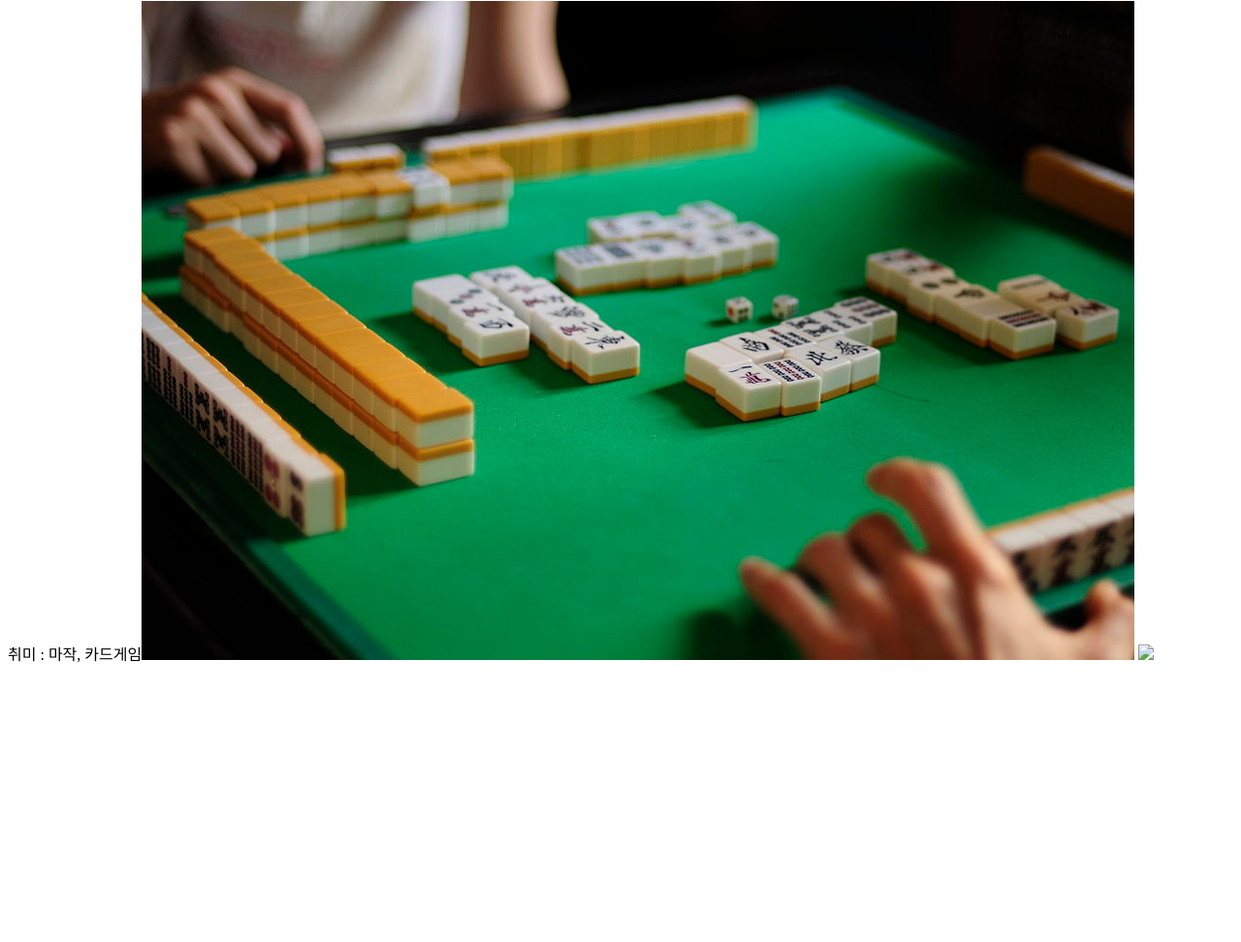
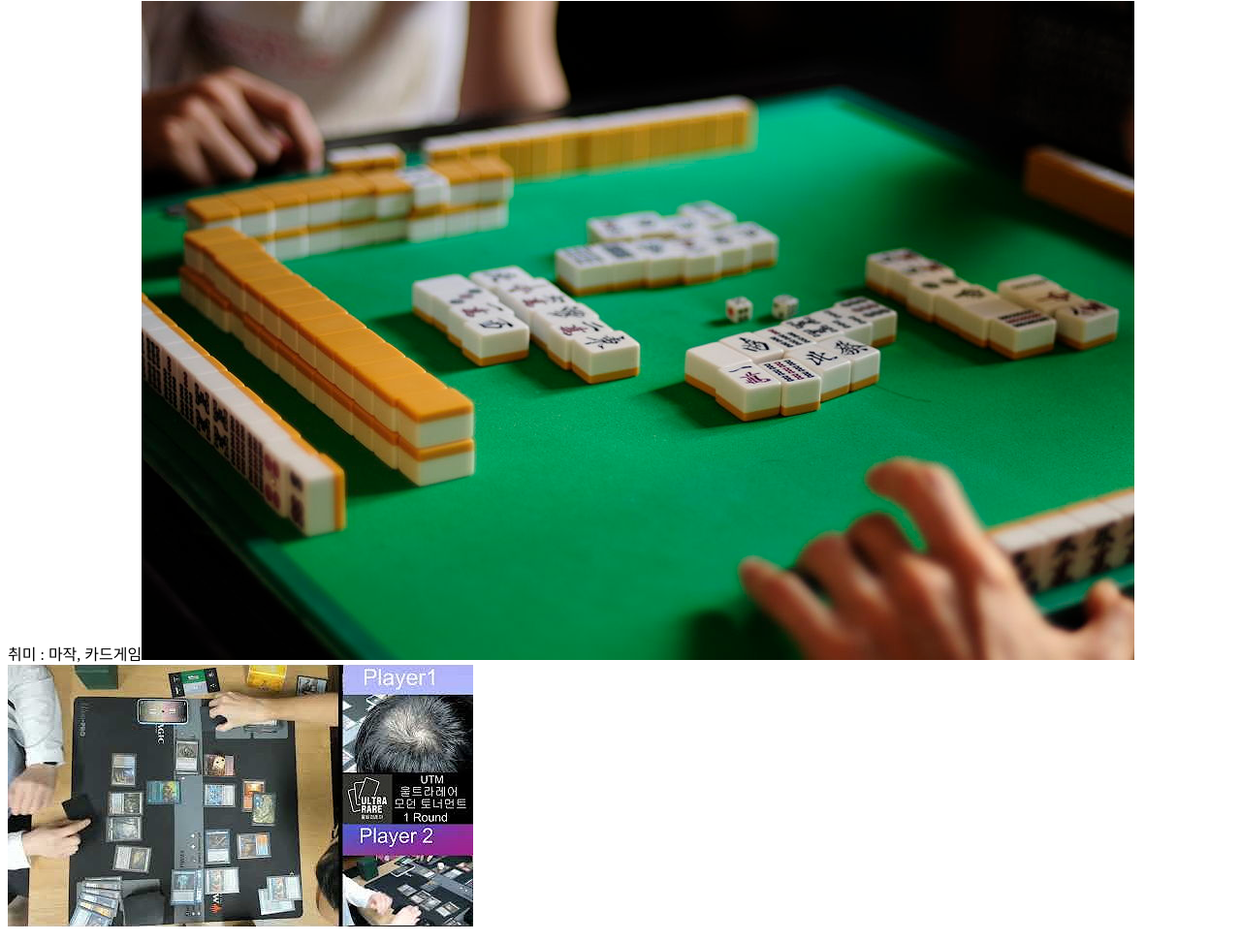
Before and after one commit to woohyoung/Mid-Term-Project, a plain HTML site: page index.html in a window 1280 px wide. Shown: the part 332-1304 px from the top of the page at 97% size. Before the commit the page ends 1034 px from the top, so only its background shows below. Drawn offline with Linux system fonts and the light colour scheme.

Commit message:
Update index.html

```diff
--- a/index.html
+++ b/index.html
@@ -7,6 +7,6 @@
         <p>이름 : 조우형<img src = "img/증명사진.jpg"></p>
         <p>학번 : 32174287</p>
         <p>전공 : 소프트웨어</p>
-        <p>취미 : 마작, 카드게임<img src = "img/mahjong.jpg"> <img src = "cg.jpg"></p>
+        <p>취미 : 마작, 카드게임<img src = "img/mahjong.jpg"> <img src = "img/cg.jpg"></p>
     </body>
 </html>
```
